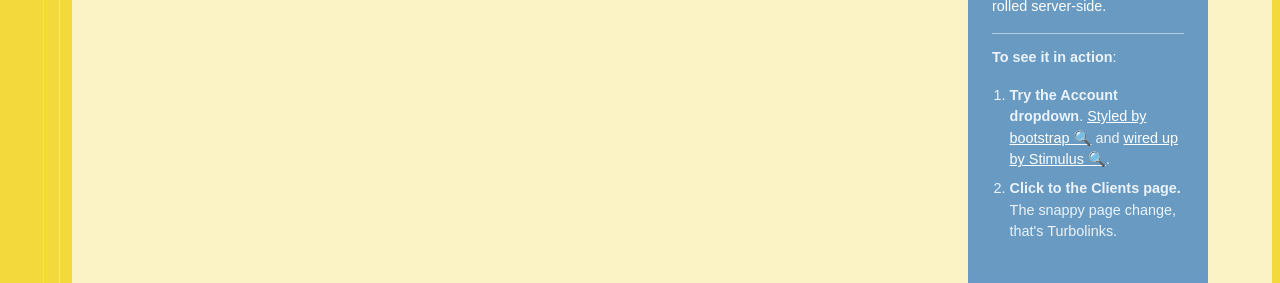
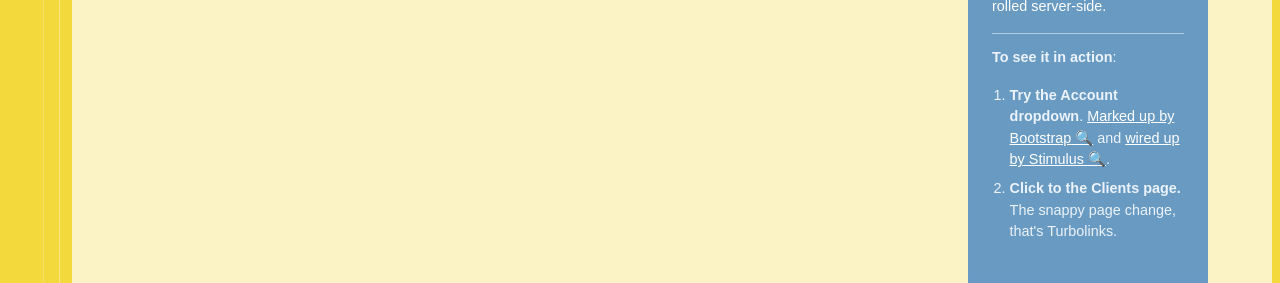
Before and after one commit to pascallaliberte/stimulus-turbolinks-demo, a Jekyll site: the page built from index.html, in a window 1280 px wide. Shown: the part 617-900 px from the top of the page. Built offline with Jekyll 4.4.1, drawn with Linux system fonts in a browser that asks for light colours; some web fonts are replaced.

Commit message:
Marked up by Bootstrap

```diff
--- a/index.html
+++ b/index.html
@@ -61,7 +61,7 @@ section: proposals
       <p><strong>To see it in action</strong>:</p>
       <ol>
         <li><strong>Try the Account dropdown</strong>.
-          <a href="{{ site.github.repository_url }}/blob/master/_includes/header.html#L15-L19">Styled by bootstrap&nbsp;🔍</a> and
+          <a href="{{ site.github.repository_url }}/blob/master/_includes/header.html#L15-L19">Marked up by Bootstrap&nbsp;🔍</a> and
           <a href="{{ site.github.repository_url }}/blob/master/_assets/controllers/dropdown_controller.js">wired up by Stimulus&nbsp;🔍</a>.</li>
         <li><strong>Click to the Clients page.</strong> The snappy page change, that's Turbolinks.</li>
       </ol>
```
